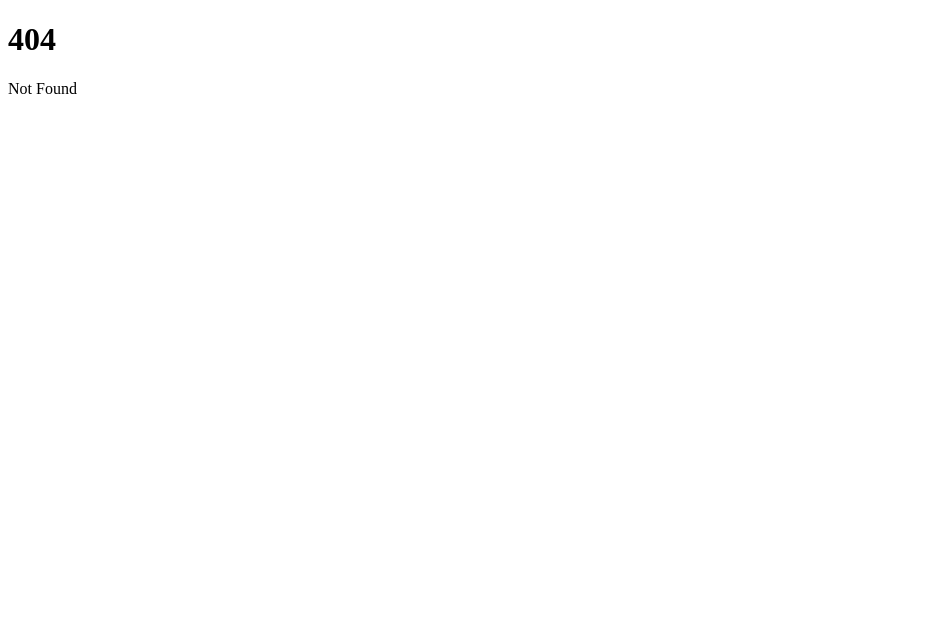
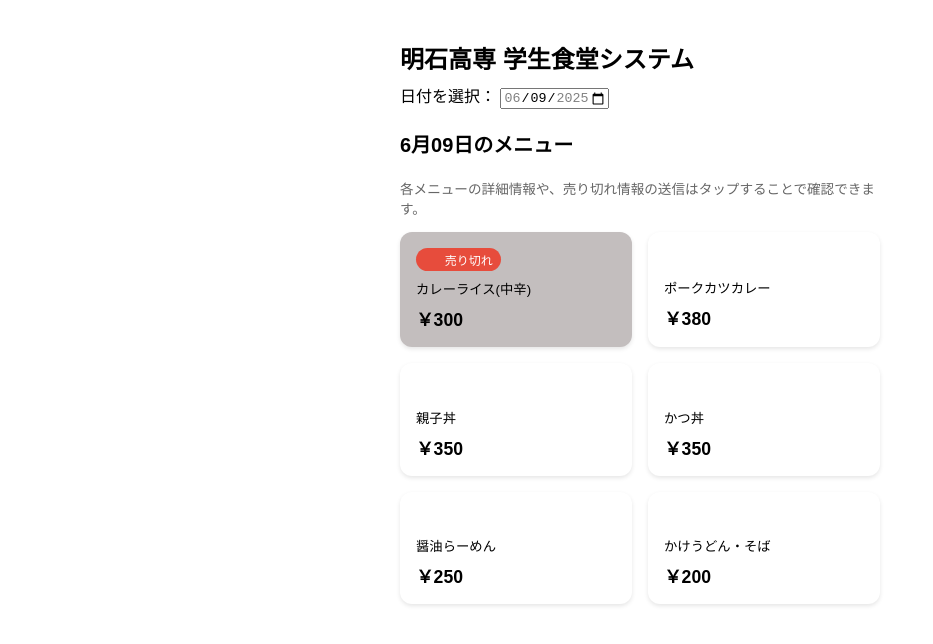
Before and after one commit to hengin-eer/akashi_cafe, a SvelteKit app in the folder client/: page /menu in a window 1280 px wide. Before the commit this address had no page. Shown: the top 644 px of the page, without its empty margins (0-933 px from the left). Built offline with nearby package versions, Linux system fonts and the light colour scheme; some icons are missing.

Commit message:
日付選択機能の追加、信頼性タグの条件変更

```diff
--- a/client/src/routes/menu/[date]/+page.svelte
+++ b/client/src/routes/menu/+page.svelte
@@ -2,10 +2,22 @@
   import Icon from "@iconify/svelte";
 
   export let data;
-  const selectedDate = data.date;
+  const today = new Date();
+  const year = today.getFullYear();
+  const month = today.getMonth();
 
-  const today = new Date();
-  const thisMonth = today.getMonth() + 1;
+  const monthStr = String(month + 1).padStart(2, "0");
+  const minDate = `${year}-${monthStr}-01`;
+  const lastDay = new Date(year, month + 1, 0).getDate();
+  const maxDate = `${year}-${monthStr}-${String(lastDay).padStart(2, "0")}`;
+
+  let selectedDate = today.toISOString().split("T")[0];
+
+  function onDateChange(e) {
+    selectedDate = e.target.value;
+  }
+
+  const thisMonth = Number(monthStr);
 
   // TODO: selectedDateを使って本番データを取得する
 
@@ -87,12 +99,36 @@
   function closeModal() {
     selectedMenu = null;
   }
+
+  //適当に３にしてるけど動的に変更する必要あり
+  let postCount = 3;
+
+  //１とか１０以上やったらミスやいたずらの可能性があるからこうした
+  function getReliability(count) {
+    if (count === 1 || count >= 10) {
+      return "低い";
+    } else if (count >= 2 && count <= 9) {
+      return "高い";
+    }
+    return "低い";
+  }
+
+  $: reliability = getReliability(postCount);
 </script>
 
 <div class="container">
   <h1>明石高専 学生食堂システム</h1>
+  <label for="menu-date">日付を選択：</label>
+  <input
+    id="menu-date"
+    type="date"
+    bind:value={selectedDate}
+    min={minDate}
+    max={maxDate}
+    on:change={onDateChange}
+  />
   <p style="font-weight: bold; font-size: 1.25rem;">
-    {thisMonth}月{selectedDate ? selectedDate : "?"}日のメニュー
+    {thisMonth}月{selectedDate.split("-")[2]}日のメニュー
   </p>
 
   <p style="font-size: 0.85rem; color: #666;">
@@ -140,7 +176,14 @@
       <div class="sold-out-info">
         <p><strong>売り切れ情報</strong></p>
         <p>投稿数：3件</p>
-        <p>信頼性：高い</p>
+        <p
+          style="color: {reliability === '高い'
+            ? 'red'
+            : 'black'}; font-weight: bold;"
+        >
+          信頼性：{reliability}
+        </p>
+
         <button class="send-button">売り切れデータを送信</button>
       </div>
 
@@ -222,7 +265,7 @@
   .modal {
     background: #fff;
     border-radius: 16px;
-    padding: 1.5rem;
+    padding: 3rem;
     max-width: 90%;
     width: 400px;
     box-shadow: 0 5px 20px rgba(0, 0, 0, 0.2);
```
